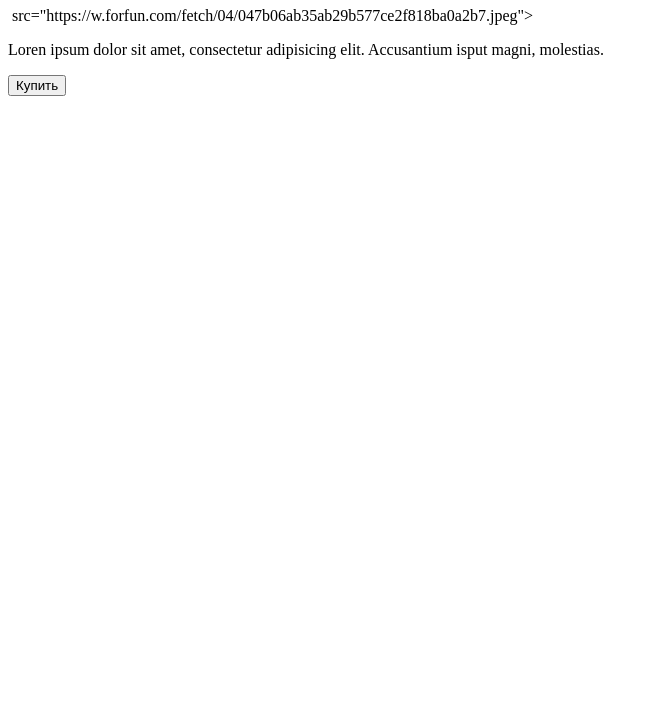
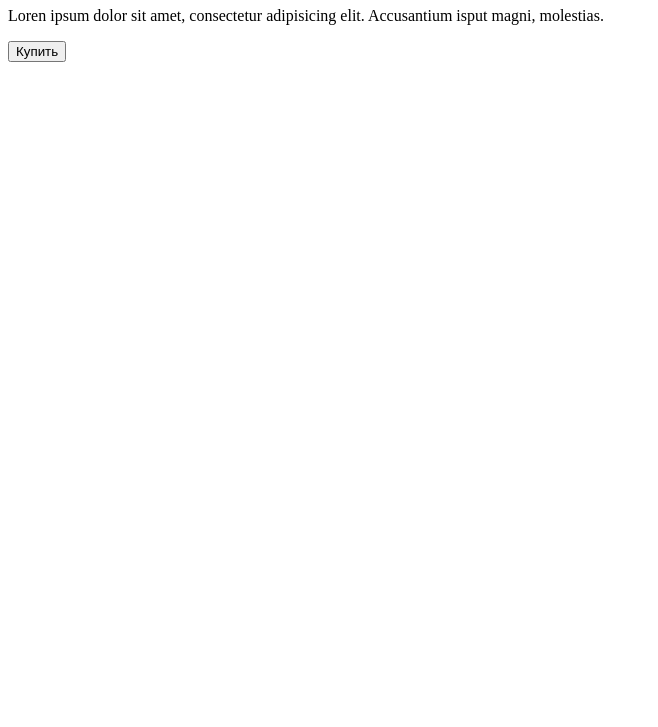
Before and after one commit to IXDanyaIX/site, a plain HTML site: page index.html in a window 1280 px wide. Shown: the part 73-800 px from the top of the page, without its empty margins (0-658 px from the left). Drawn offline with Linux system fonts and the light colour scheme.

Commit message:
Update index.html

```diff
--- a/index.html
+++ b/index.html
@@ -8,7 +8,7 @@
 <body>
     <div>
         <h1>Онлайн магазин</h1>
-        <img> src="https://w.forfun.com/fetch/04/047b06ab35ab29b577ce2f818ba0a2b7.jpeg">
+
         <p>Loren ipsum dolor sit amet, consectetur adipisicing elit. Accusantium isput magni, molestias.</p>
         <button id="buy">Купить</button>
     </div>
```
